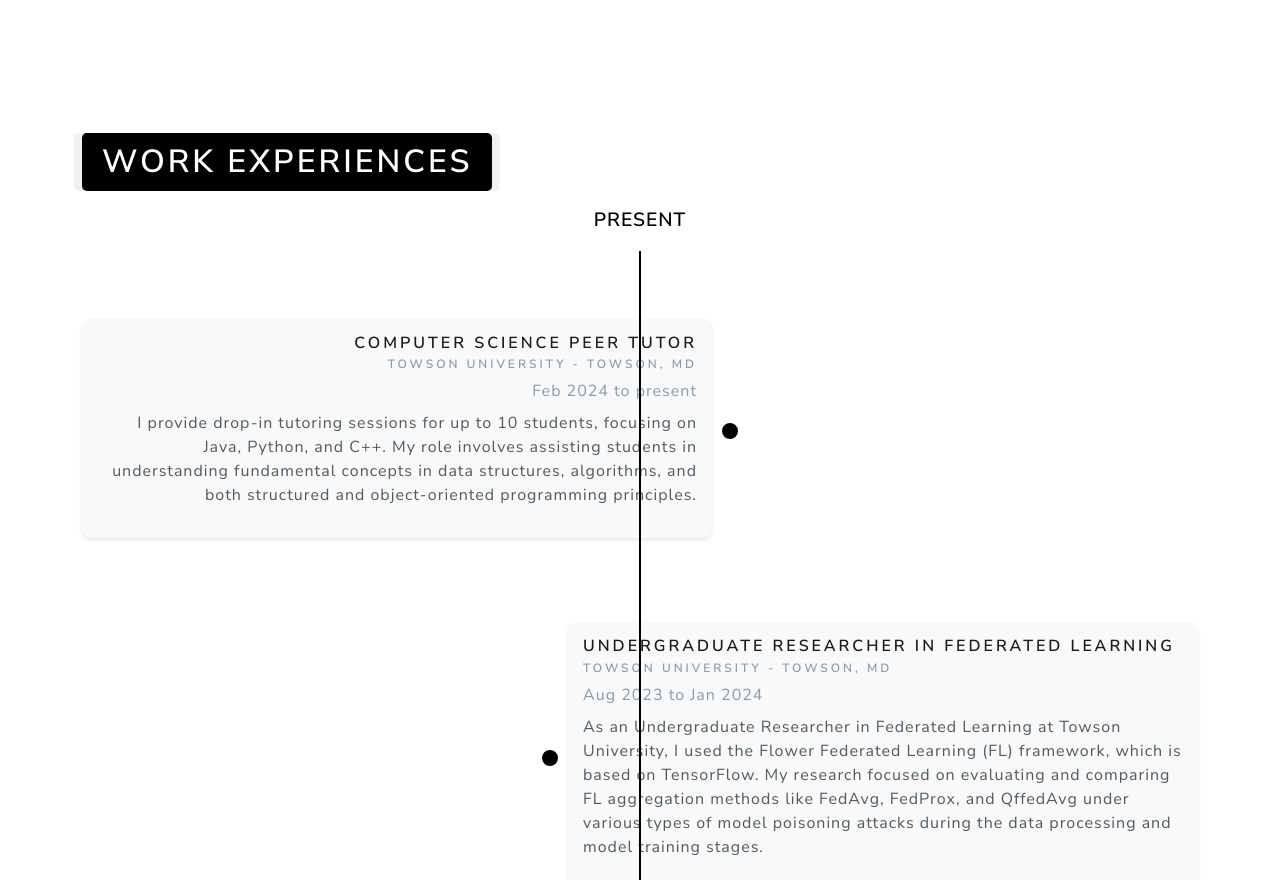
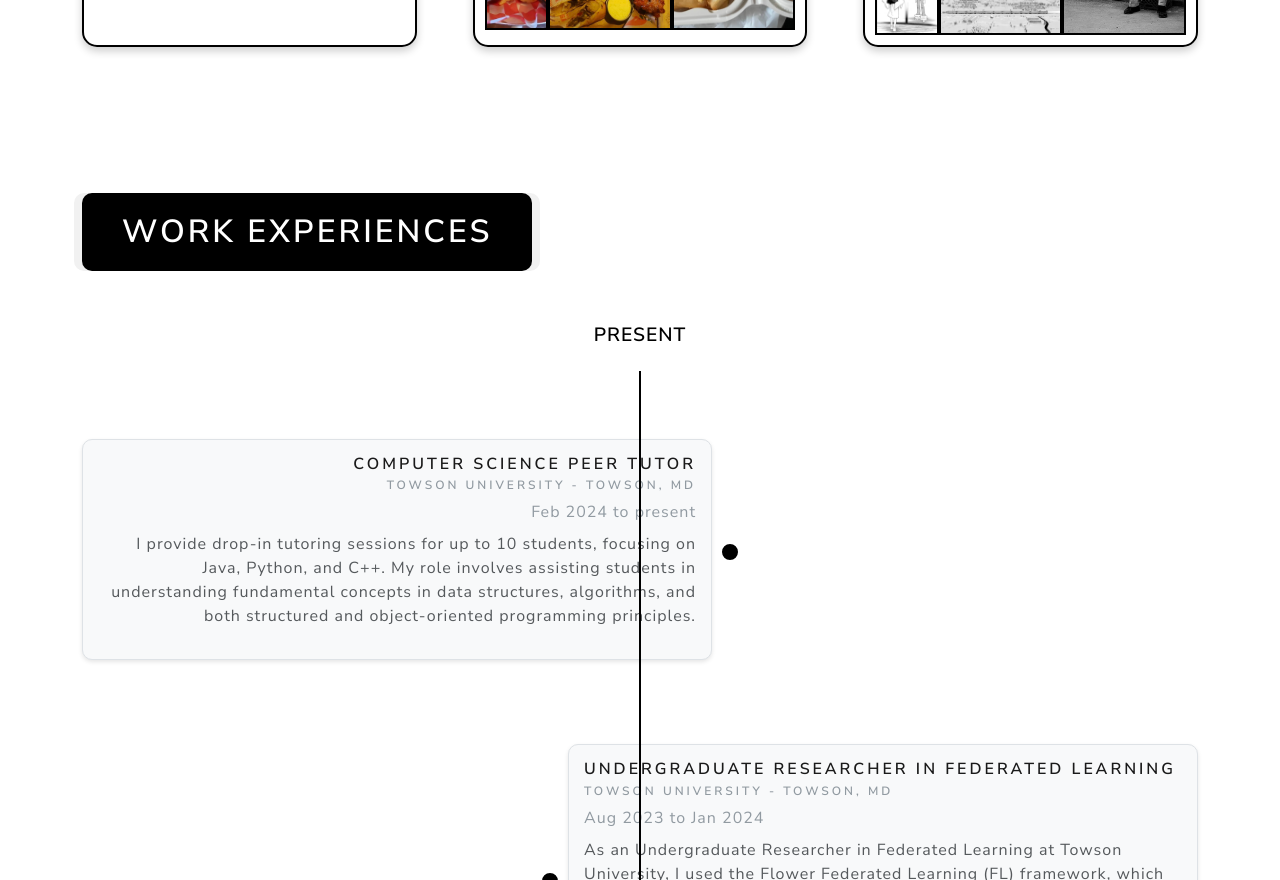
Before and after one commit to Romerico234/Personal-Portfolio, a React (Vite) app in the folder personal-portfolio/: page / in a window 1280 px wide. Shown: the part 1920-2800 px from the top of the page. Built offline with nearby package versions, Linux system fonts and the light colour scheme.

Commit message:
changed some components css from px to em

```diff
--- a/personal-portfolio/index.html
+++ b/personal-portfolio/index.html
@@ -2,7 +2,7 @@
 <html lang="en">
   <head>
     <meta charset="UTF-8" />
-    <meta name="viewport" content="width=device-width, initial-scale=1.0" />
+    <meta name="viewport" content="width=device-width, initial-scale=1, maximum-scale=5, minimum-scale=0.5, user-scalable=yes">
     <title>Romerico's Portfolio</title>
     <link rel="icon" type="image/svg+xml" href="./coding.png" />
     <link rel="stylesheet" href="https://bootswatch.com/5/lux/bootstrap.min.css">
--- a/personal-portfolio/src/pages/about-me/AboutMe.css
+++ b/personal-portfolio/src/pages/about-me/AboutMe.css
@@ -1,13 +1,13 @@
 .about-me-container {
     background-color: white;
-    padding: 50px 0;
+    padding: 3.125em 0;
 }
 
 .section-header {
     background-color: #000;
     color: #fff;
-    padding: 10px 20px;
-    border-radius: 5px;
+    padding: 0.625em 1.25em;
+    border-radius: 0.3125em;
     display: inline-block;
     box-shadow: 0.25em 0 0 #f1f1f1, -0.25em 0 0 #f1f1f1;
     font-size: 2em;
@@ -15,8 +15,8 @@
 }
 
 .custom-border {
-    border: 4px solid black;
-    box-shadow: 0px 4px 8px rgba(0, 0, 0, 0.2);
+    border: 0.25em solid black;
+    box-shadow: 0em 0.25em 0.5em rgba(0, 0, 0, 0.2);
 }
 
 .resume-link {
@@ -26,21 +26,21 @@
 .contact-info {
     display: flex;
     justify-content: center;
-    gap: 10px;
-    margin-top: 10px;
+    gap: 0.625em;
+    margin-top: 0.625em;
 }
 
 .contact-icon {
-    width: 30px;
-    height: 30px;
+    width: 1.875em;
+    height: 1.875em;
 }
 
 .interest-section {
-    border: 2px solid black;
-    border-radius: 15px;
-    padding: 10px;
+    border: 0.125em solid black;
+    border-radius: 0.9375em;
+    padding: 0.625em;
     width: 30%;
-    box-shadow: 0px 4px 8px rgba(0, 0, 0, 0.2);
+    box-shadow: 0em 0.25em 0.5em rgba(0, 0, 0, 0.2);
 }
 
 .interest-section h4 {
@@ -53,7 +53,7 @@
 }
 
 .description {
-    margin-top: 10px;
+    margin-top: 0.625em;
 }
 
 .image-grid {
@@ -71,7 +71,7 @@
     width: 100%;
     height: 100%;
     object-fit: cover;
-    border: 2px solid black;
+    border: 0.125em solid black;
     box-shadow: none;
     margin: 0;
     padding: 0;
--- a/personal-portfolio/src/pages/experiences/Experiences.css
+++ b/personal-portfolio/src/pages/experiences/Experiences.css
@@ -1,12 +1,12 @@
 h1 {
-    margin-bottom: 40px;
+    margin-bottom: 2.5em;
 }
 
 .section-header {
     background-color: #000;
     color: #fff;
-    padding: 10px 20px;
-    border-radius: 5px;
+    padding: 0.625em 1.25em;
+    border-radius: 0.3125em;
     display: inline-block;
     box-shadow: 0.25em 0 0 #f1f1f1, -0.25em 0 0 #f1f1f1;
     font-size: 2em;
@@ -15,7 +15,7 @@
 
 .timeline {
     position: relative;
-    padding: 20px 0;
+    padding: 1.25em 0;
     list-style: none;
     display: flex;
     flex-direction: column;
@@ -25,7 +25,7 @@
 .timeline::before {
     content: 'PRESENT';
     position: absolute;
-    top: -25px;
+    top: -1.5625em;
     left: 50%;
     transform: translateX(-50%);
     font-size: 1.2em;
@@ -37,11 +37,11 @@
 .timeline::after {
     content: '';
     position: absolute;
-    top: 20px;
+    top: 1.25em;
     bottom: 0;
     left: 50%;
     transform: translateX(-50%);
-    width: 2px;
+    width: 0.125em;
     background: #000;
 }
 
@@ -49,8 +49,8 @@
     position: relative;
     margin-left: 0;
     width: 80%;
-    max-width: 600px;
-    margin-bottom: 20px;
+    max-width: 37.5em;
+    margin-bottom: 1.25em;
 }
 
 .timeline-item.left {
@@ -66,11 +66,11 @@
 .timeline-marker {
     position: absolute;
     top: 50%;
-    width: 24px;
-    height: 24px;
+    width: 1.5em;
+    height: 1.5em;
     background: #000;
     border-radius: 50%;
-    border: 4px solid #fff;
+    border: 0.25em solid #fff;
 }
 
 .timeline-item.left .timeline-marker {
@@ -85,11 +85,11 @@
 
 .timeline-content {
     background: #f8f9fa;
-    border: px solid #dee2e6;
-    border-radius: 10px;
-    padding: 15px;
-    box-shadow: 0 2px 4px rgba(0, 0, 0, 0.1);
-    margin-top: 20px;
+    border: 0.0625em solid #dee2e6;
+    border-radius: 0.625em;
+    padding: 0.9375em;
+    box-shadow: 0 0.125em 0.25em rgba(0, 0, 0, 0.1);
+    margin-top: 1.25em;
 }
 
 .timeline-item.left .timeline-content {
--- a/personal-portfolio/src/pages/projects/Projects.css
+++ b/personal-portfolio/src/pages/projects/Projects.css
@@ -1,8 +1,8 @@
 .section-header {
     background-color: #000;
     color: #fff;
-    padding: 10px 20px;
-    border-radius: 5px;
+    padding: 0.625em 1.25em;
+    border-radius: 0.3125em;
     display: inline-block;
     box-shadow: 0.25em 0 0 #f1f1f1, -0.25em 0 0 #f1f1f1;
     font-size: 2em;
--- a/personal-portfolio/src/pages/skills/Skills.css
+++ b/personal-portfolio/src/pages/skills/Skills.css
@@ -5,8 +5,8 @@
 .section-header {
     background-color: #000;
     color: #fff;
-    padding: 10px 20px;
-    border-radius: 5px;
+    padding: 0.625em 1.25em;
+    border-radius: 0.3125em;
     display: inline-block;
     box-shadow: 0.25em 0 0 #f1f1f1, -0.25em 0 0 #f1f1f1;
     font-size: 2em;
```
